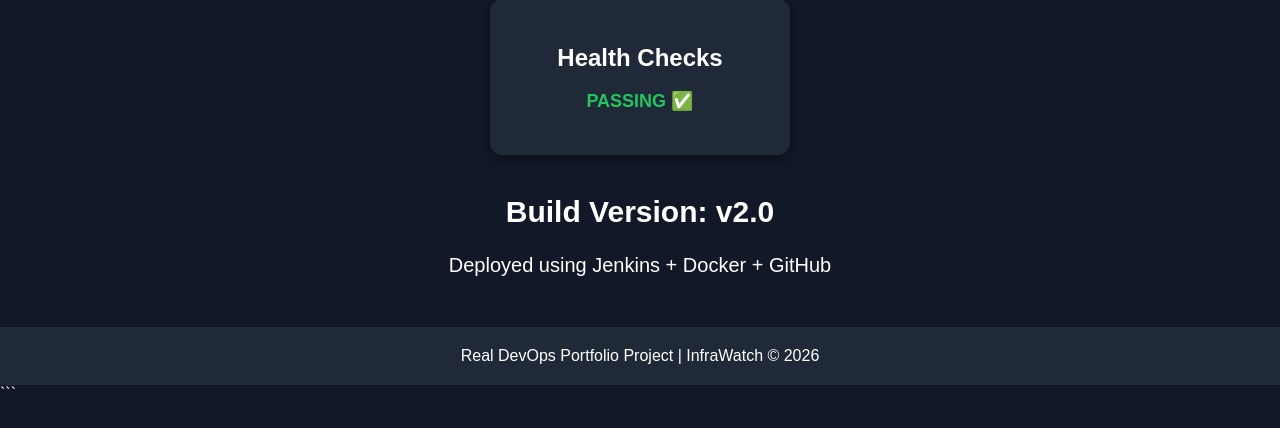
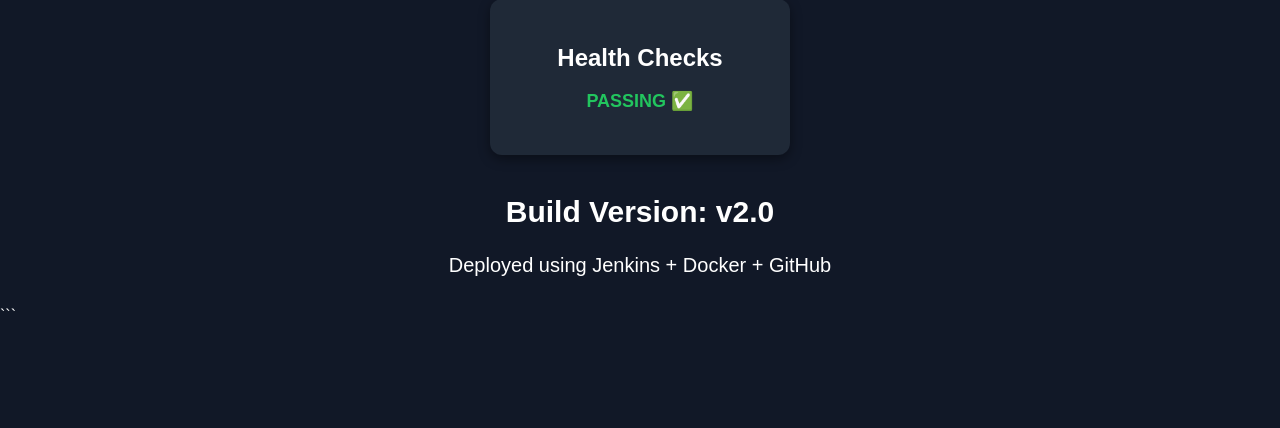
Before and after one commit to Jatinnrawal/infrawatch-devops, a Flask app: template app/templates/dashboard.html in a window 1280 px wide. Shown: the part 298-726 px from the top of the page. Run offline with Flask 3, Linux system fonts and the light colour scheme; the template is opened without the code that fills it, so the values that code supplies are empty.

Commit message:
Re-Updated dashboard UI

````diff
--- a/app/templates/dashboard.html
+++ b/app/templates/dashboard.html
@@ -113,9 +113,6 @@
 
 </div>
 
-<div class="footer">
-    Real DevOps Portfolio Project | InfraWatch © 2026
-</div>
 ```
 
 </body>
````
